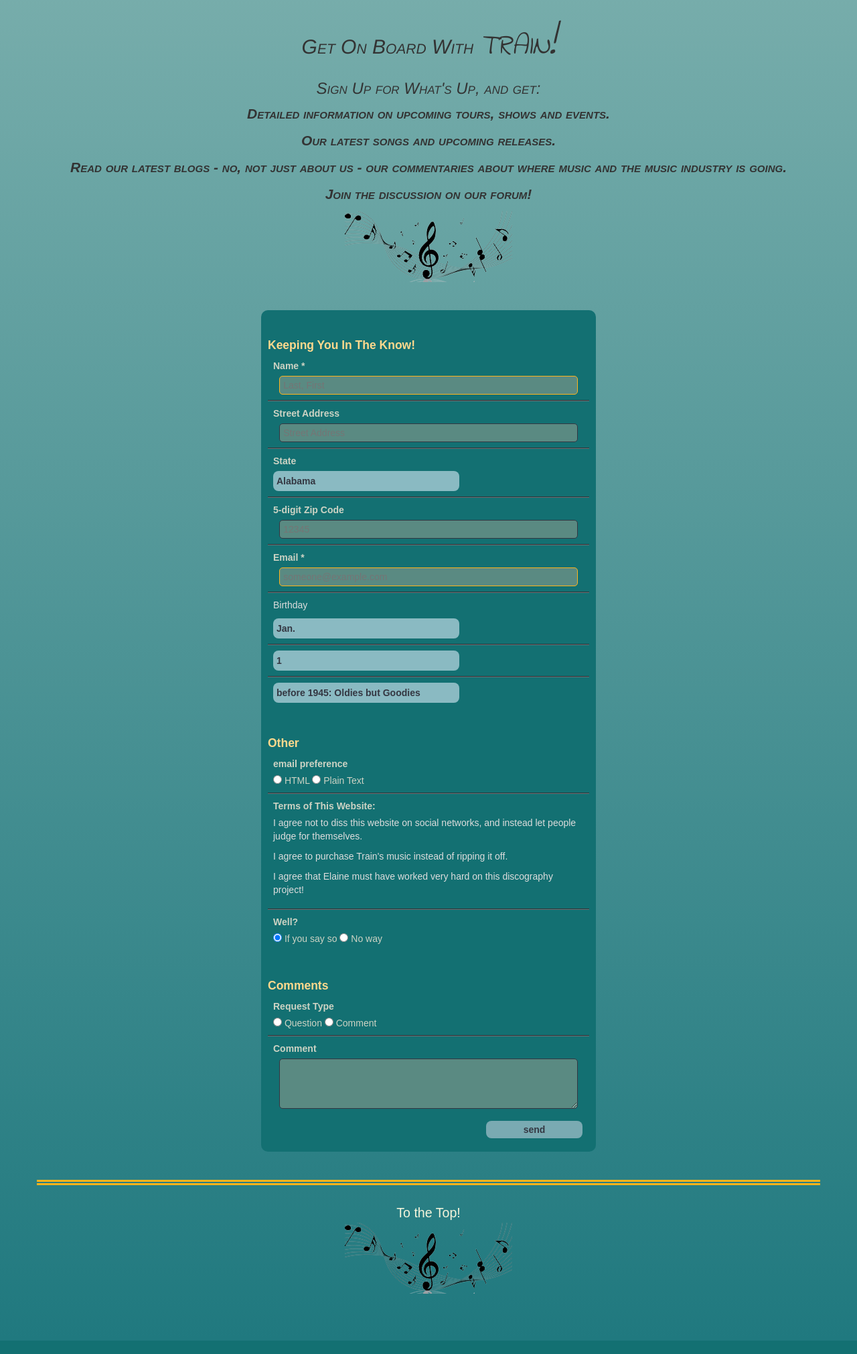
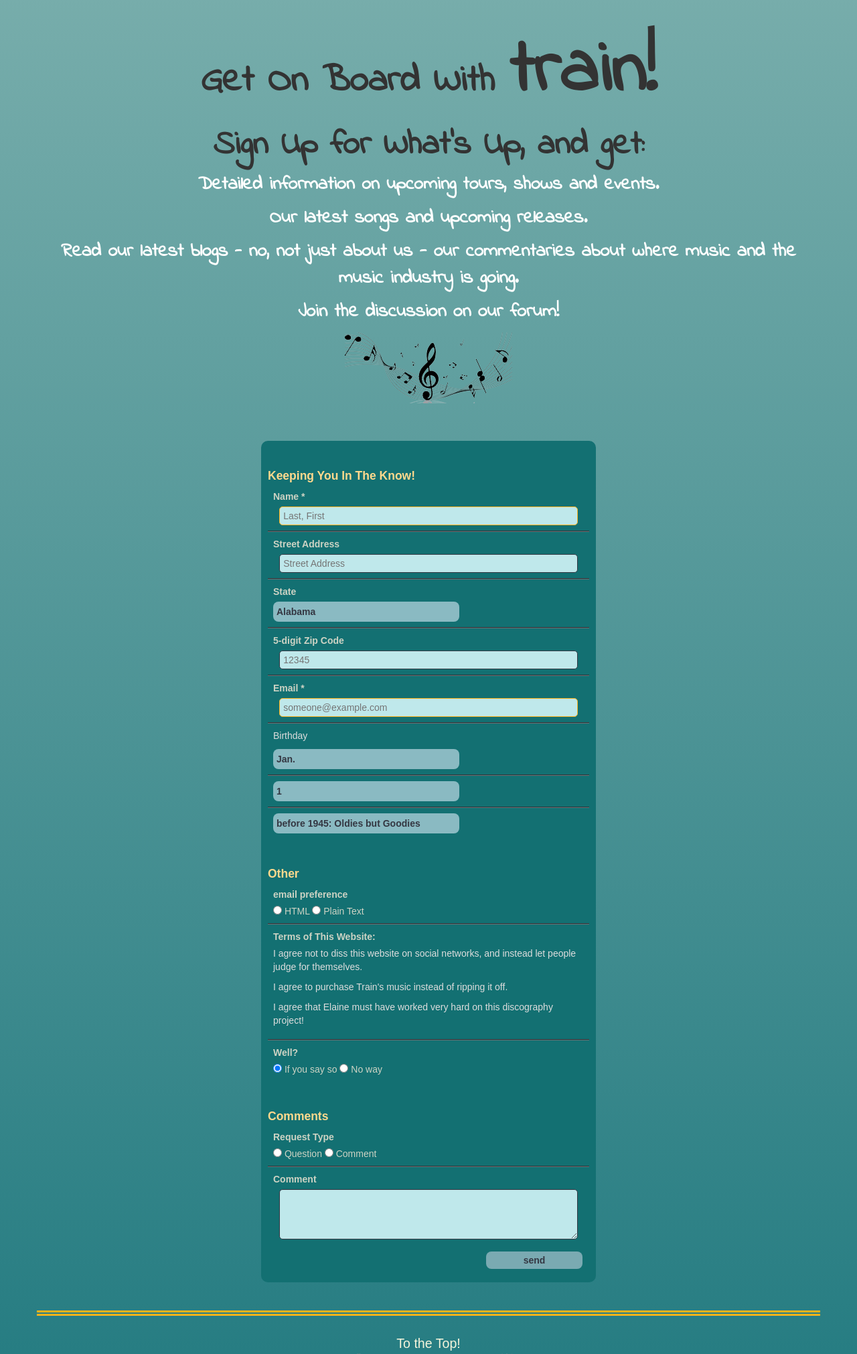
Before and after one commit to DeathCheese763/discgit, a PHP site: page /form.html in a window 1280 px wide. Shown: the part 59-2080 px from the top of the page at 67% size. Run offline with PHP 8.4, Linux system fonts and the light colour scheme.

Commit message:
lighter background in form inputs and larger font sizes on source and index

```diff
--- a/form.html
+++ b/form.html
@@ -62,8 +62,8 @@
 
 <div class="row"><!-- row 2: form -->
 	<div class="intro">
-	<h2>Get On Board With <span class="logo">train!</span></h2>
-	   <h3>Sign Up for What's Up, and get:</h3>
+	<h1>Get On Board With <span class="logo">train!</span></h1>
+	   <h2>Sign Up for What's Up, and get:</h2>
 	   		<p>Detailed information on upcoming tours, shows and events.</p>
             <p>Our latest songs and upcoming releases.</p>
             <p>Read our latest blogs - no, not just about us - our commentaries about where music and the music industry is going.</p>
--- a/formstyle.css
+++ b/formstyle.css
@@ -63,10 +63,22 @@ body {
 	display: block;
 	margin: 2em auto;
 	text-align:center;
-	font-size: 1.5em;
+	font-family: 'Indie Flower', cursive;
+	font-size: 2em;
 	font-weight: bold;
-	font-variant: small-caps;
-  	font-style: oblique;
+}
+.intro p {
+	color: #fff;
+}
+.intro h1 {
+	font-family: 'Indie Flower', cursive;
+	font-size: 2em;
+	font-weight: bold;
+}
+.intro h2 {
+	font-family: 'Indie Flower', cursive;
+	font-size: 1.8em;
+	font-weight: bold;
 }
 .logo {
   font-family:'Indie Flower', cursive;
@@ -76,7 +88,7 @@ body {
 input[type=text],input[type=password],input[type=submit],input[type=email],input[type=url],input[type=number],input[type=datetime],input[type=tel],textarea,button,select{
 	-webkit-appearance:none;
 	border: none;
-	background: white;
+	background: #fff;
 	-webkit-border-radius:0;
 	border-radius: 0;
 	padding: 5px;
@@ -95,8 +107,6 @@ input[type=text],input[type=password],input[type=submit],input[type=email],input
 #myform{
 	font:sans-serif;
 	background-color:#137072;
-	/*background:#4f6666;*/
-	/*background:-webkit-linear-gradient(rgba(97,126,118,0.6),rgba(53,56,67,.5));*/
 
 	-webkit-border-radius:10px;
 	-o-border-radius:10px;
@@ -154,6 +164,7 @@ input[type=text],input[type=password],input[type=submit],input[type=email],input
 	display:inline;
 }
 #myform ol li ol li input{
+	background-color:#fff;
 	display:inline;
 	width:auto;
 }
@@ -179,7 +190,7 @@ input[type=text],input[type=password],input[type=submit],input[type=email],input
 	width:96%;
 	border:1px solid #343742;
 	padding:5px;
-	background:#5a8a82;
+	background:#bfe8eb;
 	margin:0 auto;
 	outline:none;
 
--- a/index.html
+++ b/index.html
@@ -50,9 +50,9 @@
           <h2 class="logo"> What is it?</h2>
             <p >Train is an American pop rock band from San Francisco, California. The band currently consists of a core trio of Pat Monahan, Jimmy Stafford, and Scott Underwood. (1)</p>
             <img src="images/musicCropBlack.png" class="music" alt="musical notes">
-            <p>Train was inescapable during the turn of the 21st century, when songs like "Calling All Angels" and "Drops of Jupiter" made the San Francisco residents some of America's most popular balladeers. Although formed during the glory days of post-grunge, the group found more success in the pop/rock world, where Train straddled the line between adult contemporary and family-friendly alternative rock.</p>
+            <p>At the turn of the 21st century, songs like "Calling All Angels" and "Drops of Jupiter" made the San Francisco residents some of America's most popular balladeers. The group found real success in the pop/rock world, where Train straddled the line between adult contemporary and family-friendly alternative rock.</p>
                 <img src="images/musicCropBlack.png" class="music" alt="musical notes">
-             <p>The hits began drying up after 2003, but Train continued releasing material throughout the rest of the decade and even returned to the charts in 2010, when the single "Hey, Soul Sister" became a surprise Top 10 hit! (2)
+             <p>The hits began drying up after 2003, but Train returned to the charts in 2010, when the single "Hey, Soul Sister" became a surprise Top 10 hit! (2)
             </p>
             <img src="images/musicCropBlack.png" class="music" alt="musical notes">
             </div><!--end of band-->
--- a/sourcesNP.html
+++ b/sourcesNP.html
@@ -8,6 +8,7 @@
  maximum-scale=1">
 		<link href="bootstrap.min.css" rel="stylesheet">
 		<link href="custom.css" rel="stylesheet">
+		<link href='http://fonts.googleapis.com/css?family=Indie+Flower' rel='stylesheet' type='text/css'>
 		<script src="respond.js" type="text/javascript"></script>
 		<!-- [if lt IE 9]>
 			<script src="html5shiv.js"></script>
@@ -45,12 +46,12 @@
 		<div class="row">
 			<section class="list col-lg-12">
 				<img src="images/musicCropBlack.png" class="music" alt="musical notes">
-				<p>Search and information from:</p>
+				<h1>Sources of Infomation About Train</h1>
 				<p>Source Number 1</p>
 
 			<p>Google search: typed in: 'music group Train'</p>
 
-			<p>This initial Google search brought up on the Google page a lot of info without having to link to another site. For instance:</p>
+			<p>The Google search brought up on the Google page a lot of info without having to link to another site. For instance:</p>
 
 			<p>'Train is an American pop rock band from San Francisco. The band currently consists of a core trio of Pat Monahan, Jimmy Stafford, and Scott Underwood. Wikipedia'</p>
 
```
Also changed, not shown: custom.css (+8 -2 lines).
